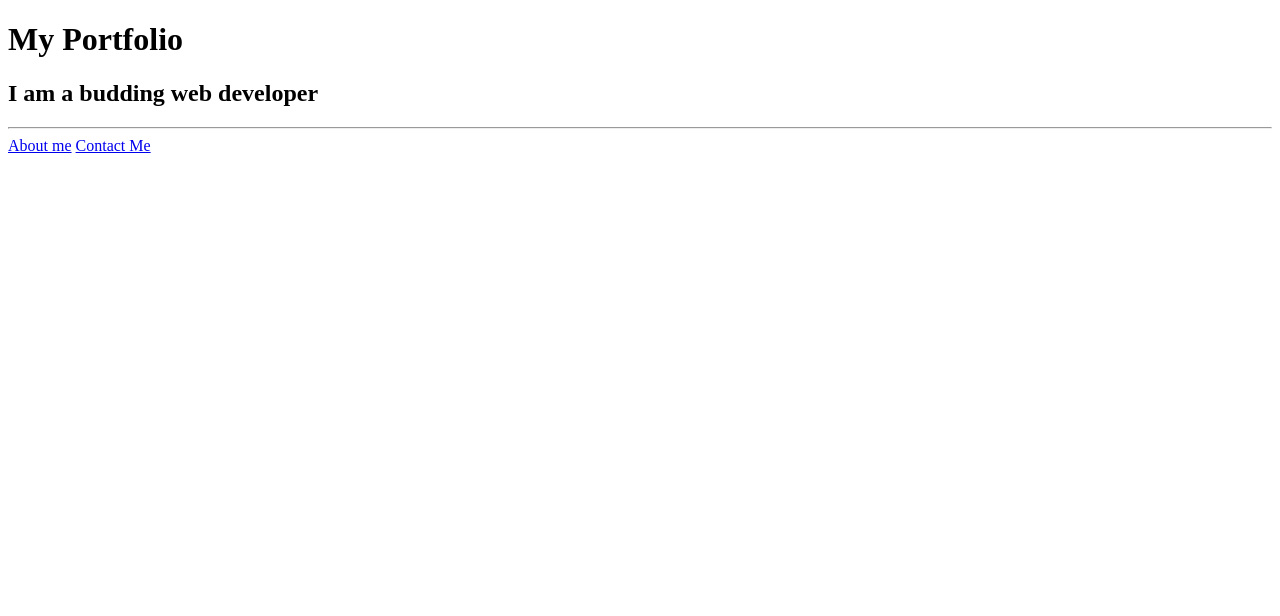
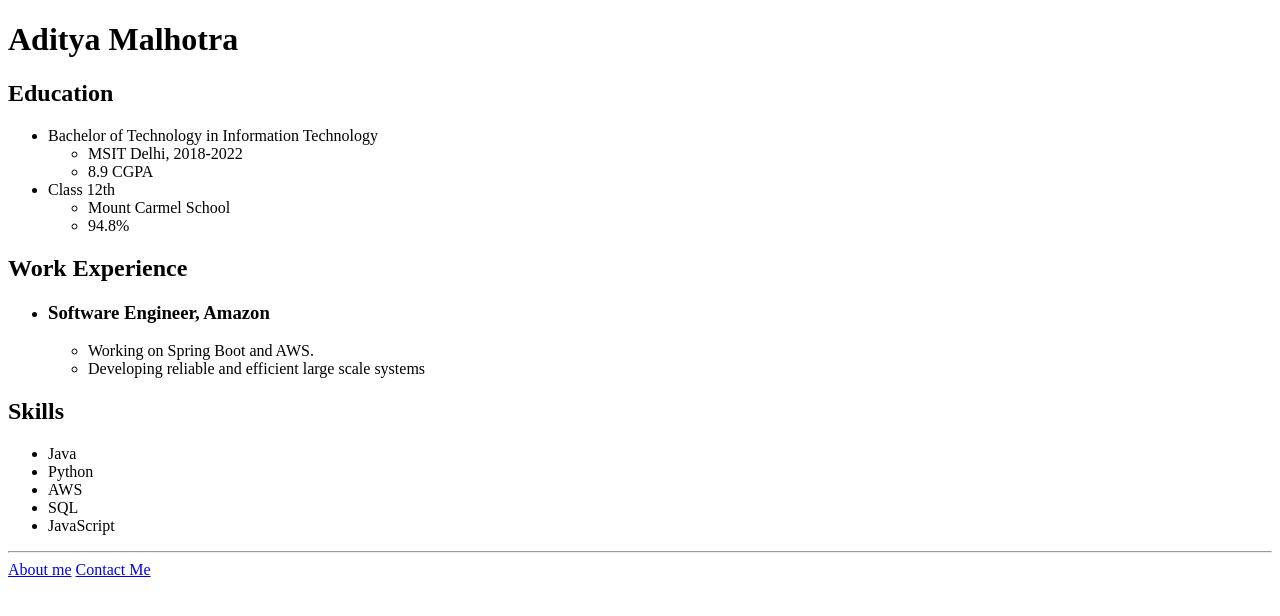
Before and after one commit to adimalhotra11/html-portfolio, a plain HTML site: page index.html in a window 1280 px wide. Drawn offline with Linux system fonts and the light colour scheme.

Commit message:
adding initial resume data in HTML

```diff
--- a/index.html
+++ b/index.html
@@ -1,19 +1,3 @@
-<!-- TODO 1: Create the HTML Boilerplate -->
-
-<!-- TODO 2: Add Your previous projects' HTML into the public folder -->
-
-<!-- TODO 3: Take screenshots of your project previews and add the images to the images folder -->
-
-<!-- TODO 4: Add titles/subtitles etc. -->
-
-<!-- TODO 5: Add a link to the project pages -->
-
-<!-- TODO 6: Add images to show the project previews
-HINT for TODO 6: You can use the height attribute set to 200 to make the image smaller:
-https://developer.mozilla.org/en-US/docs/Web/HTML/Element/img#attr-height -->
-
-<!-- TODO 7: Add the Contact Me and About Me page links -->
-
 <!DOCTYPE html>
 <html lang="en">
   <head>
@@ -22,8 +6,45 @@ https://developer.mozilla.org/en-US/docs/Web/HTML/Element/img#attr-height -->
     <title>Portfolio</title>
   </head>
   <body>
-    <h1>My Portfolio</h1>
-    <h2>I am a budding web developer</h2>
+    <h1>Aditya Malhotra</h1>
+    <h2>Education</h2>
+
+    <ul>
+      <li>
+        Bachelor of Technology in Information Technology
+        <ul>
+          <li>MSIT Delhi, 2018-2022</li>
+          <li>8.9 CGPA</li>
+        </ul>
+      </li>
+      <li>
+        Class 12th
+        <ul>
+          <li>Mount Carmel School</li>
+          <li>94.8%</li>
+        </ul>
+      </li>
+    </ul>
+
+    <h2>Work Experience</h2>
+    <ul>
+      <li>
+        <h3>Software Engineer, Amazon</h3>
+        <ul>
+          <li>Working on Spring Boot and AWS.</li>
+          <li>Developing reliable and efficient large scale systems</li>
+        </ul>
+      </li>
+    </ul>
+
+    <h2>Skills</h2>
+    <ul>
+      <li>Java</li>
+      <li>Python</li>
+      <li>AWS</li>
+      <li>SQL</li>
+      <li>JavaScript</li>
+    </ul>
 
     <hr />
 
```
